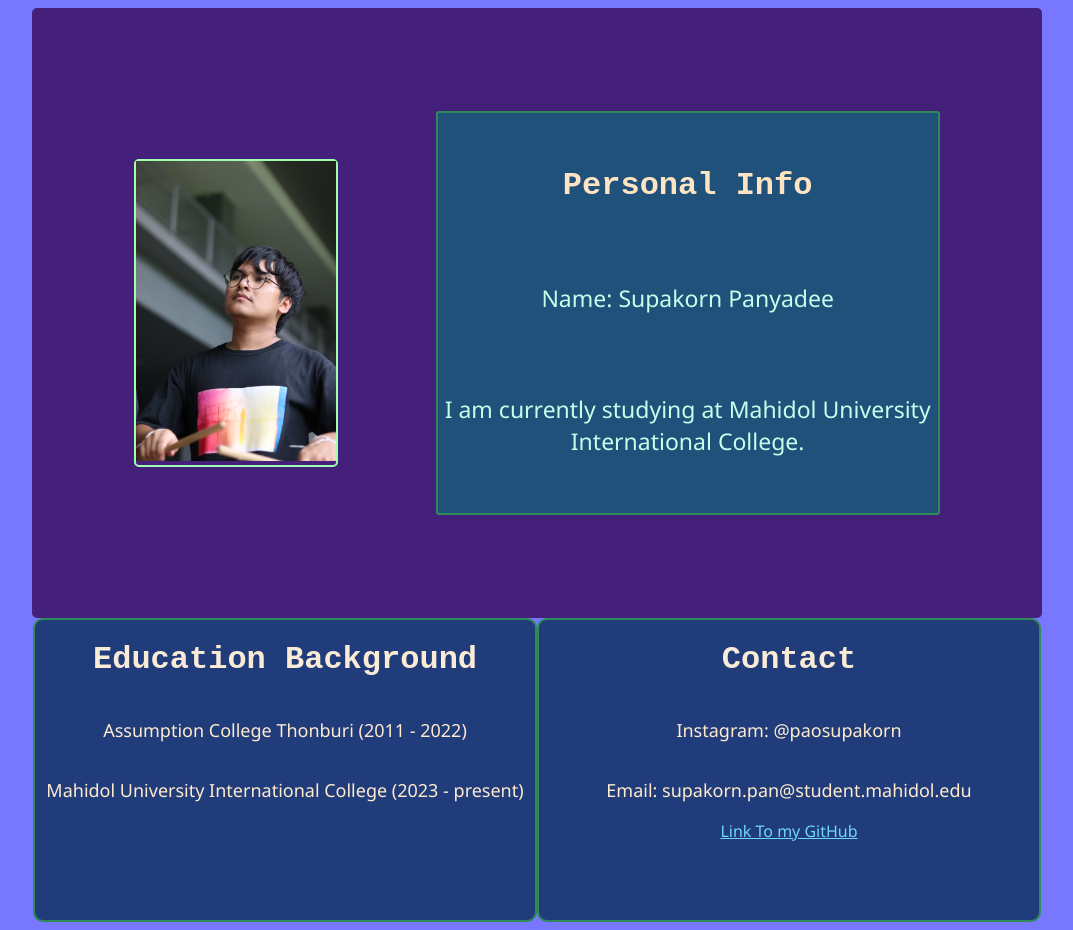
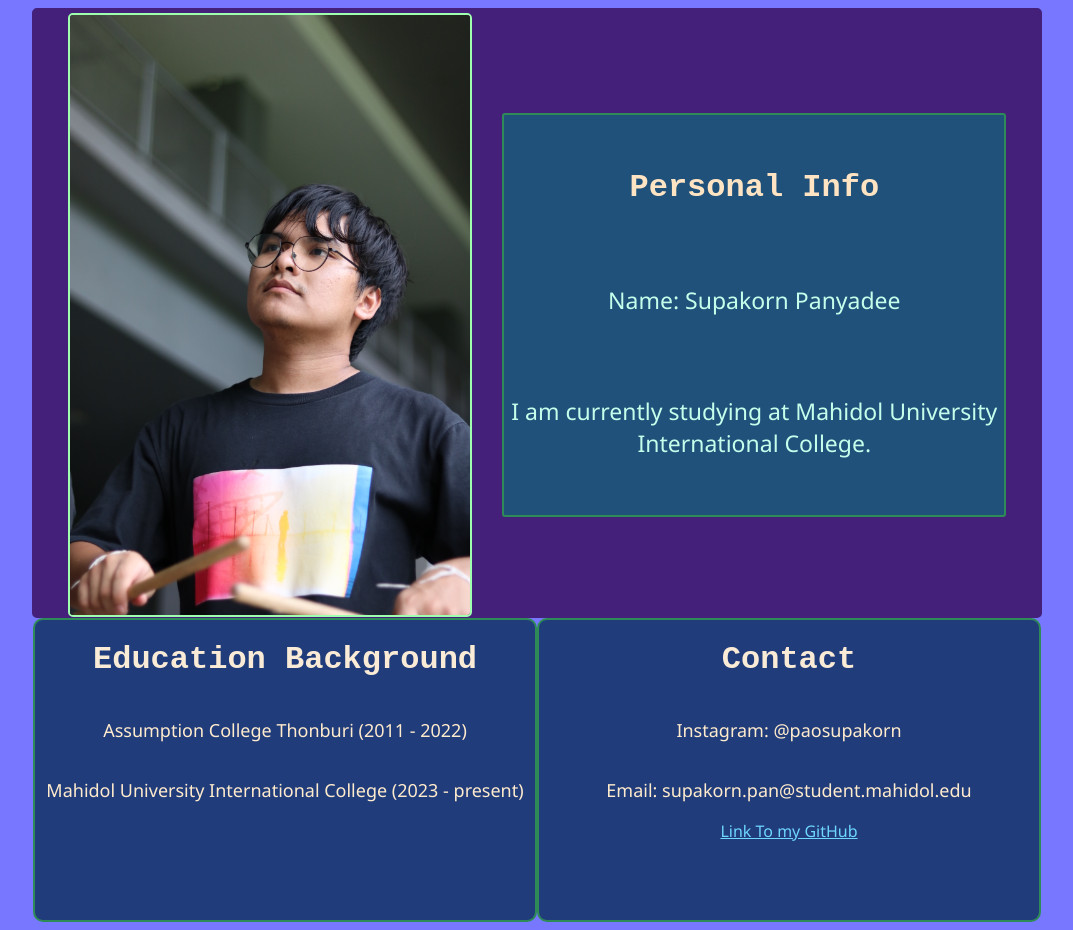
Before and after one commit to supakornpao/supakornpao.github.io, a plain HTML site: page index.html in a window 1280 px wide. In both pictures the pointer is over the picture 339 px from the left and 311 px from the top of the page. Shown: the whole page, without its empty margins (103-1176 px from the left). Drawn offline with Linux system fonts and the light colour scheme.

Commit message:
Add files via upload

```diff
--- a/index.html
+++ b/index.html
@@ -10,9 +10,9 @@
 
 
     <div id = "container1">
-        <div id = "image">
-            <img src="20240727163953_IMG_5473.JPG" alt="My pic" width="200" height="300">
-        </div>
+
+        <img src="20240727163953_IMG_5473.JPG" alt="My pic" width="200" height="300">
+
 
         <div id="subcontainer1">
             <h1 style="font-family: 'Courier New', Courier, monospace; color: bisque;" >Personal Info</h1>
--- a/style.css
+++ b/style.css
@@ -43,14 +43,19 @@ p:hover{
     font-family: 'Segoe UI', Tahoma, Geneva, Verdana, sans-serif;
     cursor: pointer;
 }
-
-#image{
+img{
     border: 2px solid seashell;
     border-radius: 5px;
+    transition: 0.3s;
 }
 
-#image:hover{
+img:hover{
+    width:"200" ;
+    height:"300";
     border: 2px solid rgb(160, 255, 174);
+    width: 400px;
+    height: 600px;
+
 }
 
 body{
```
